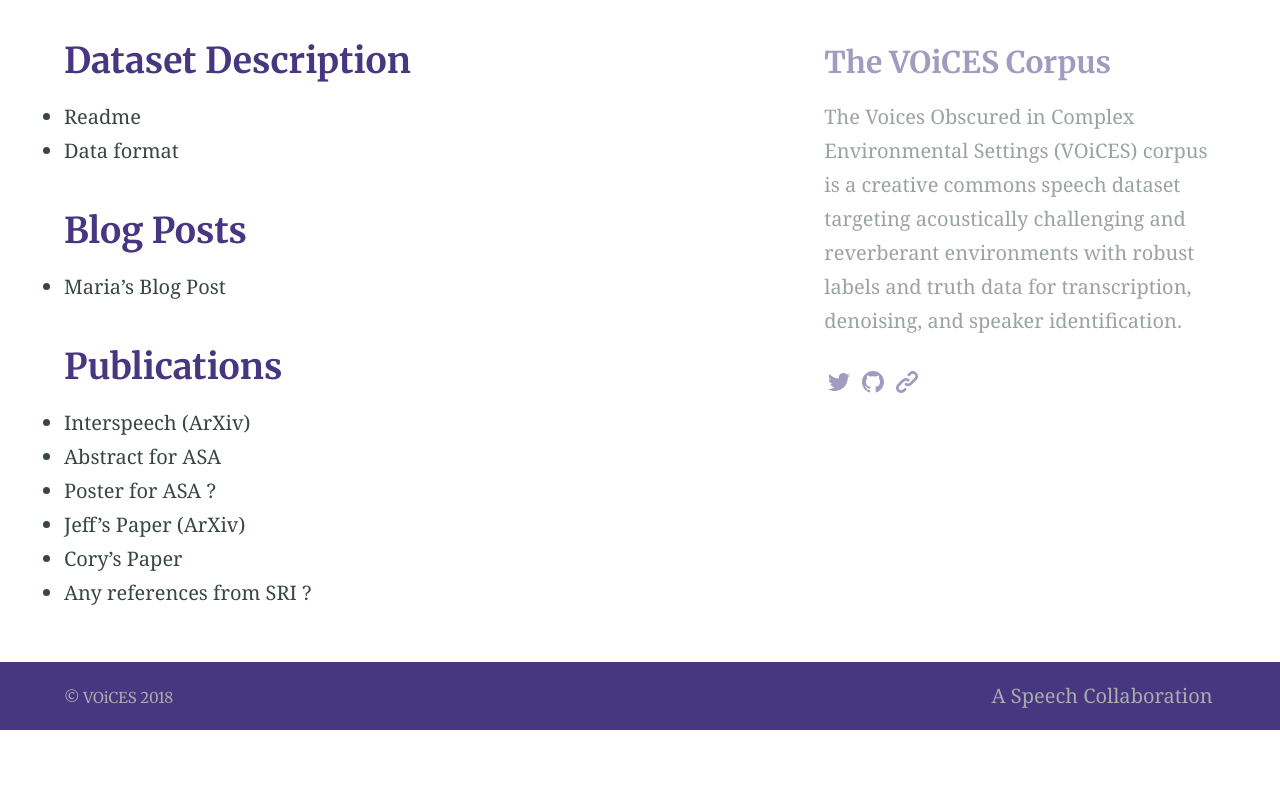
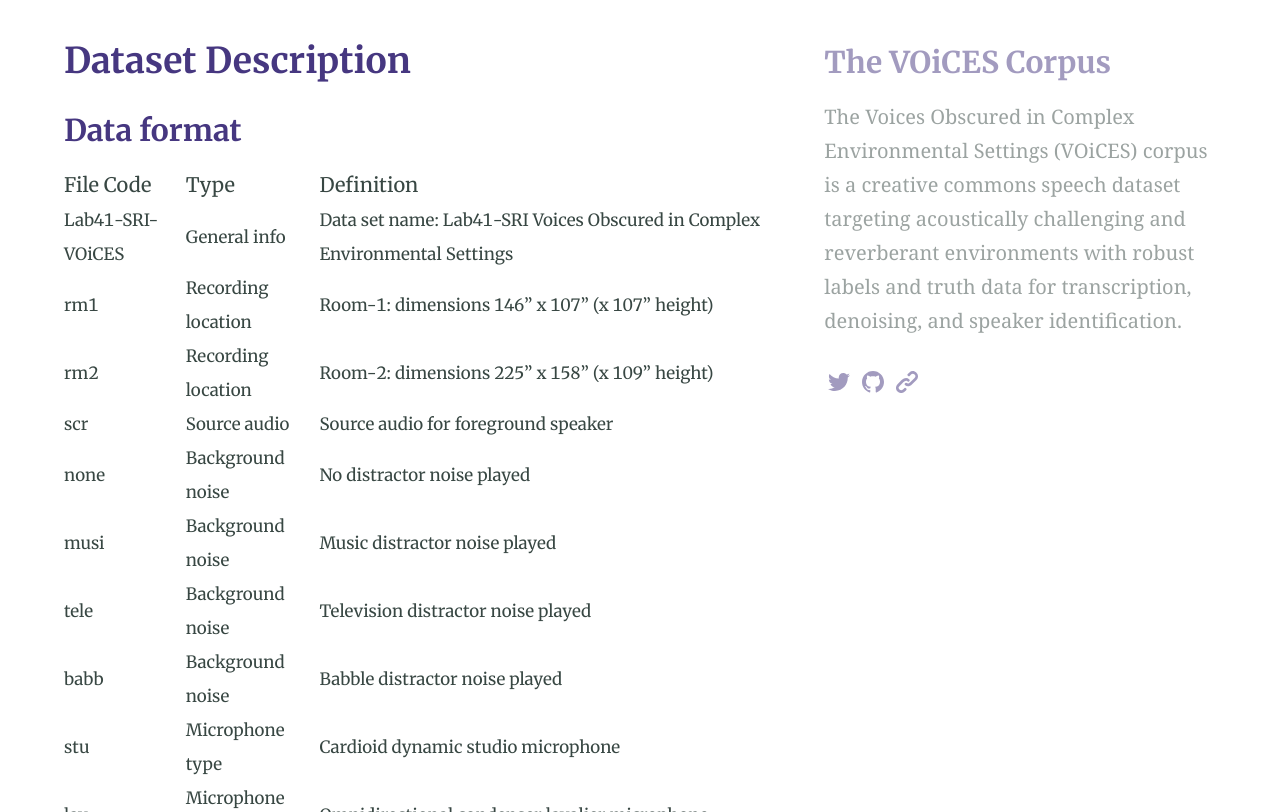
Before and after one commit to IQTLabs/voices, a Jekyll site: the page built from reading.md, in a window 1280 px wide and 900 px high, scrolled down 340 px, cut to the strip 88-900 px from the top of the window. Built offline with Jekyll 4.4.1, drawn with Linux system fonts in a browser that asks for light colours; our own code applies the rules of GitHub Pages for plain Markdown files; before the commit the page ends 1158 px from its top, so only the background shows below that; some of the changed text lies outside the part shown.

Commit message:
Added table

```diff
--- a/reading.md
+++ b/reading.md
@@ -10,8 +10,30 @@
 
 ## Dataset Description
 
-- Readme
-- Data format
+### Data format
+
+| File Code        | Type | Definition                                                                 |
+|------------------|----------------------------------------------------------------------------|
+| Lab41-SRI-VOiCES | General info       | Data set name: Lab41-SRI Voices Obscured in Complex Environmental Settings |
+| rm1              | Recording location | Room-1: dimensions 146” x 107” (x 107” height)                             |
+| rm2              | Recording location | Room-2: dimensions 225” x 158” (x 109” height)                             |
+| scr              | Source audio       | Source audio for foreground speaker                                        |
+| none             | Background noise   | No distractor noise played                                                 |
+| musi             | Background noise   | Music distractor noise played                                              |
+| tele             | Background noise   | Television distractor noise played                                         |
+| babb             | Background noise   | Babble distractor noise played                                             |
+| stu              | Microphone type    | Cardioid dynamic studio microphone                                         |
+| lav              | Microphone type    | Omnidirectional condenser lavalier microphone                              |
+| clo              | Location           | Closest to foreground speaker- on table                                    |
+| mid              | Location           | Mid-distance to foreground speaker- on table                               |
+| far              | Location           | Farthest to foreground speaker- on stand                                   |
+| beh              | Location           | Behind foreground speaker- on stand                                        |
+| cei              | Location           | Overhead - hanging from ceiling                                            |
+| ceo              | Location           | Overhead - hanging from ceiling / obstructed                               |
+| impulse          | Room response      | Two seconds with transient sound in middle                                 |
+| swoop            | Room response      | Rising tone for 20 seconds                                                 |
+| tone             | Room response      | Steady tone for 15 seconds                                                 |
+
 
 ## Blog Posts
 
```
